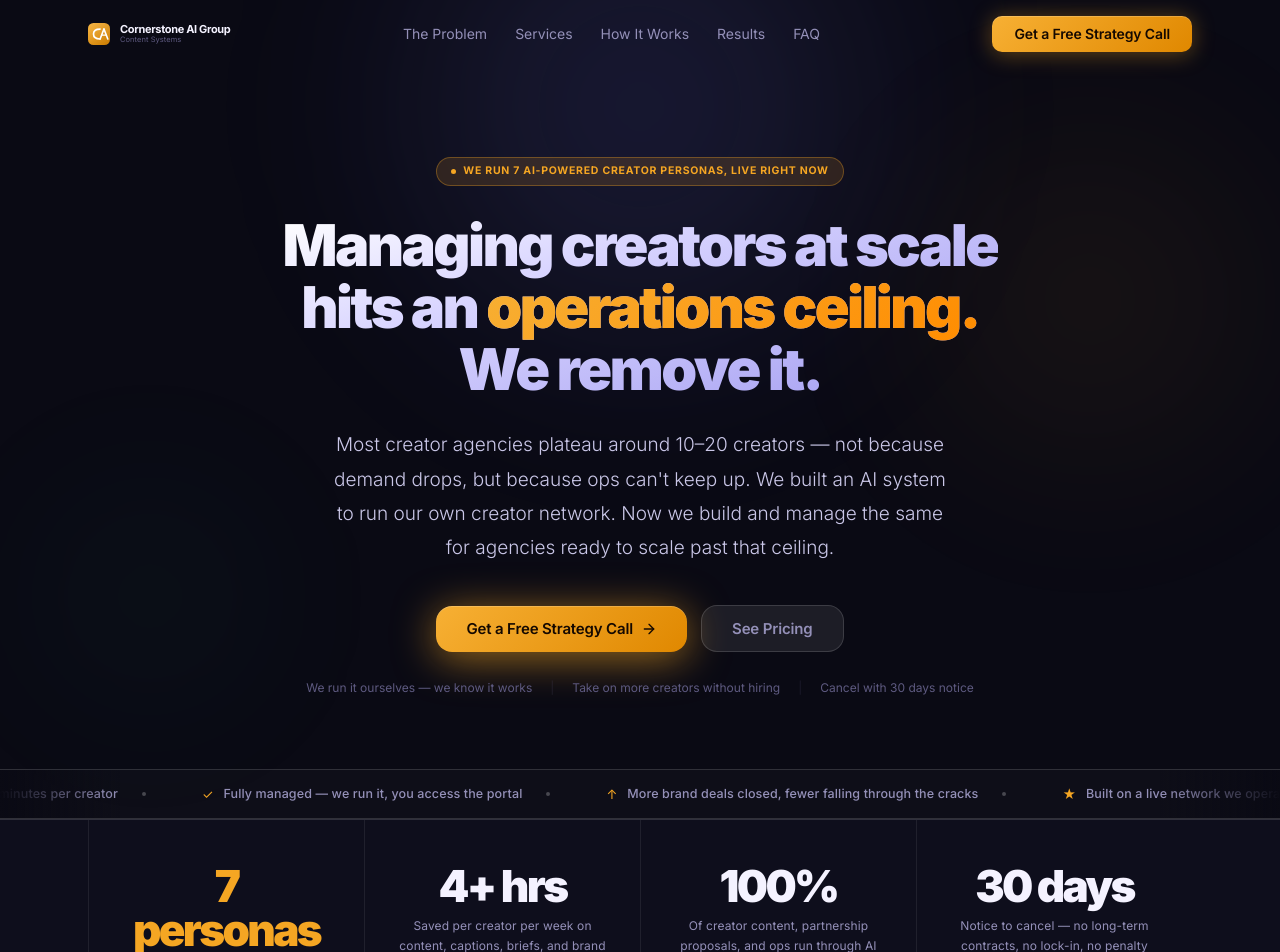
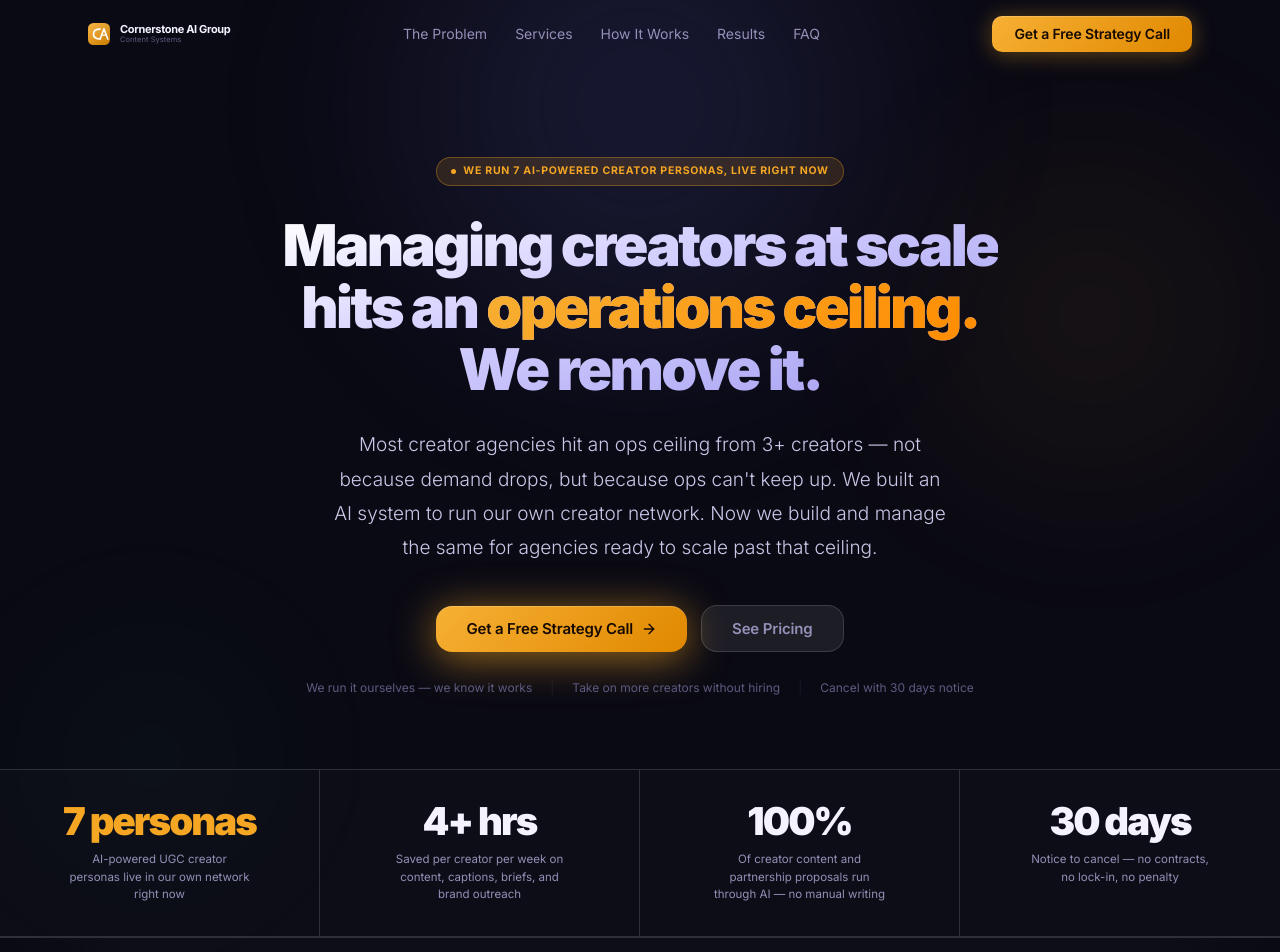
Before and after one commit to 100492107/caig-website, a React (Vite) app: page / in a window 1280 px wide. Shown: the top 952 px of the page. Built offline with nearby package versions, Linux system fonts and the light colour scheme.

Commit message:
feat: proof stats in hero, 3+ creators copy, ticker below stats

```diff
--- a/src/App.jsx
+++ b/src/App.jsx
@@ -472,7 +472,7 @@ function Hero() {
             animate={{ opacity: 1, y: 0 }}
             transition={{ delay: 0.35, duration: 0.55 }}
           >
-            Most creator agencies plateau around 10–20 creators — not because demand drops,
+            Most creator agencies hit an ops ceiling from 3+ creators — not because demand drops,
             but because ops can't keep up. We built an AI system to run our own creator network.
             Now we build and manage the same for agencies ready to scale past that ceiling.
           </motion.p>
@@ -506,6 +506,28 @@ function Hero() {
           </motion.div>
         </div>
       </div>
+
+      {/* ── Proof stats ── */}
+      <motion.div
+        className="hero-stats"
+        initial={{ opacity: 0, y: 16 }}
+        animate={{ opacity: 1, y: 0 }}
+        transition={{ delay: 0.9, duration: 0.6 }}
+      >
+        {[
+          { val: '7',    suf: ' personas', lbl: 'AI-powered UGC creator personas live in our own network right now', amber: true },
+          { val: '4+',   suf: ' hrs',      lbl: 'Saved per creator per week on content, captions, briefs, and brand outreach', amber: false },
+          { val: '100%', suf: '',           lbl: 'Of creator content and partnership proposals run through AI — no manual writing', amber: false },
+          { val: '30',   suf: ' days',      lbl: 'Notice to cancel — no contracts, no lock-in, no penalty', amber: false },
+        ].map((s, i) => (
+          <div className="hero-stat" key={i}>
+            <div className="hero-stat-val">
+              <span style={{ color: s.amber ? 'var(--amber)' : 'var(--t0)' }}>{s.val}{s.suf}</span>
+            </div>
+            <div className="hero-stat-lbl">{s.lbl}</div>
+          </div>
+        ))}
+      </motion.div>
 
       <HeroTicker />
     </section>
@@ -1312,7 +1334,6 @@ function MainSite() {
       <Nav />
       <main>
         <Hero />
-        <ProofBar />
         <Problem />
         <Solution />
         <Testimonials />
--- a/src/index.css
+++ b/src/index.css
@@ -709,6 +709,48 @@ h1, h2, h3 { font-weight: 800; letter-spacing: -.05em; line-height: 1.06; }
   justify-content: center;
 }
 
+/* ── HERO STATS ──────────────────────────────────────────────── */
+.hero-stats {
+  display: grid;
+  grid-template-columns: repeat(4, 1fr);
+  border-top: 1px solid var(--b2);
+  border-bottom: 1px solid var(--b2);
+  background: rgba(255,255,255,0.015);
+  position: relative;
+  z-index: 2;
+}
+.hero-stat {
+  padding: 32px 28px;
+  text-align: center;
+  border-right: 1px solid var(--b2);
+}
+.hero-stat:last-child { border-right: none; }
+.hero-stat-val {
+  font-size: clamp(28px, 3vw, 40px);
+  font-weight: 900;
+  letter-spacing: -0.05em;
+  line-height: 1;
+  margin-bottom: 10px;
+}
+.hero-stat-lbl {
+  font-size: 11.5px;
+  color: var(--t2);
+  line-height: 1.55;
+  max-width: 180px;
+  margin: 0 auto;
+}
+@media (max-width: 800px) {
+  .hero-stats { grid-template-columns: repeat(2, 1fr); }
+  .hero-stat:nth-child(2) { border-right: none; }
+  .hero-stat:nth-child(1),
+  .hero-stat:nth-child(2) { border-bottom: 1px solid var(--b2); }
+}
+@media (max-width: 480px) {
+  .hero-stats { grid-template-columns: 1fr; }
+  .hero-stat { border-right: none; border-bottom: 1px solid var(--b2); }
+  .hero-stat:last-child { border-bottom: none; }
+}
+
 /* ── HERO TICKER ─────────────────────────────────────────────── */
 .hero-ticker {
   position: relative;
```
